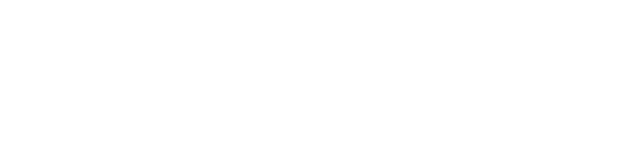
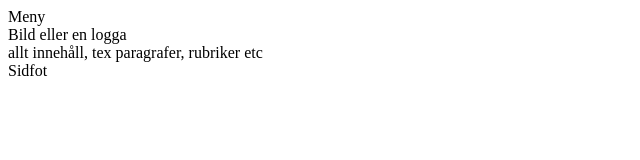
Before and after one commit to larsnordstrom/website, a plain HTML site: page index.html in a window 1280 px wide. Shown: the whole page, without its empty margins (0-640 px from the left). Drawn offline with Linux system fonts and the light colour scheme.

Commit message:
added some tags

```diff
--- a/index.html
+++ b/index.html
@@ -1,12 +1,21 @@
 <!DOCTYPE html>
 <html lang="en">
+
 <head>
     <meta charset="UTF-8">
     <meta http-equiv="X-UA-Compatible" content="IE=edge">
     <meta name="viewport" content="width=device-width, initial-scale=1.0">
     <title>Document</title>
 </head>
+
 <body>
 
+    <nav>Meny</nav>
+    <header>Bild eller en logga</header>
+    <main>allt innehåll, tex paragrafer, rubriker etc</main>
+    <footer>Sidfot</footer>
+
+
 </body>
+
 </html>
```
